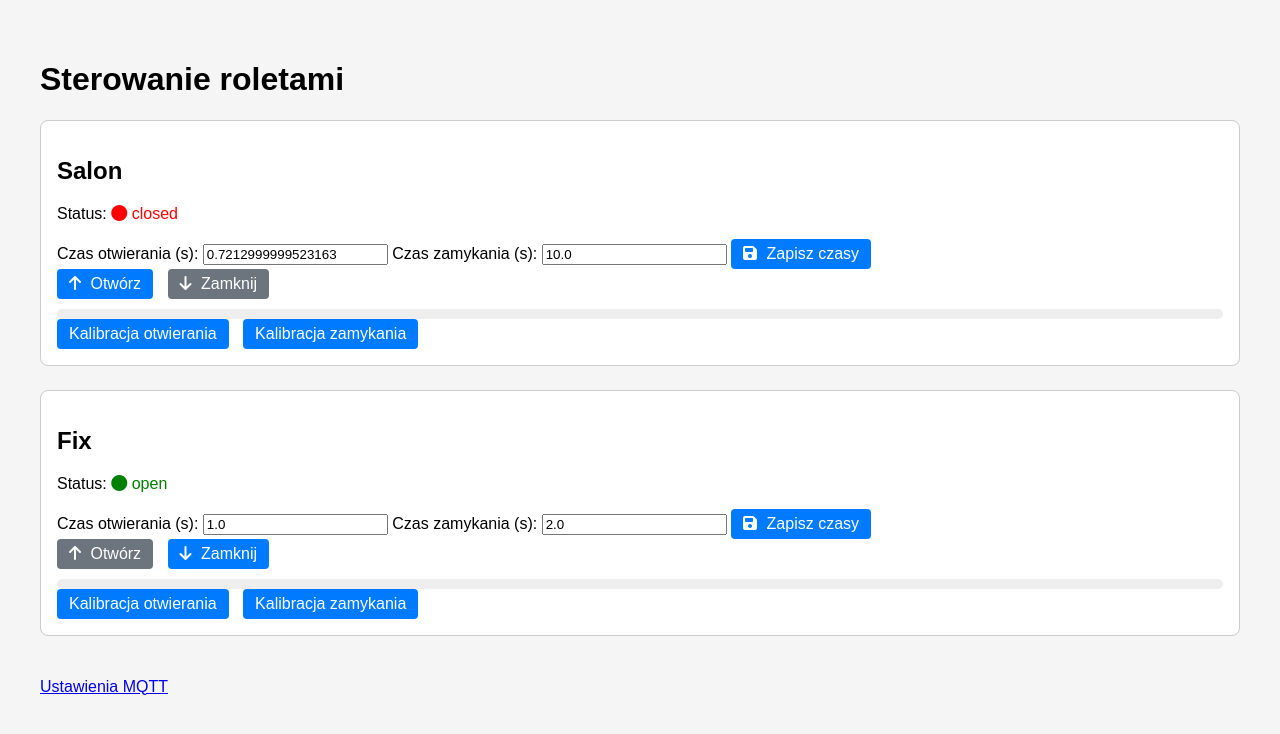
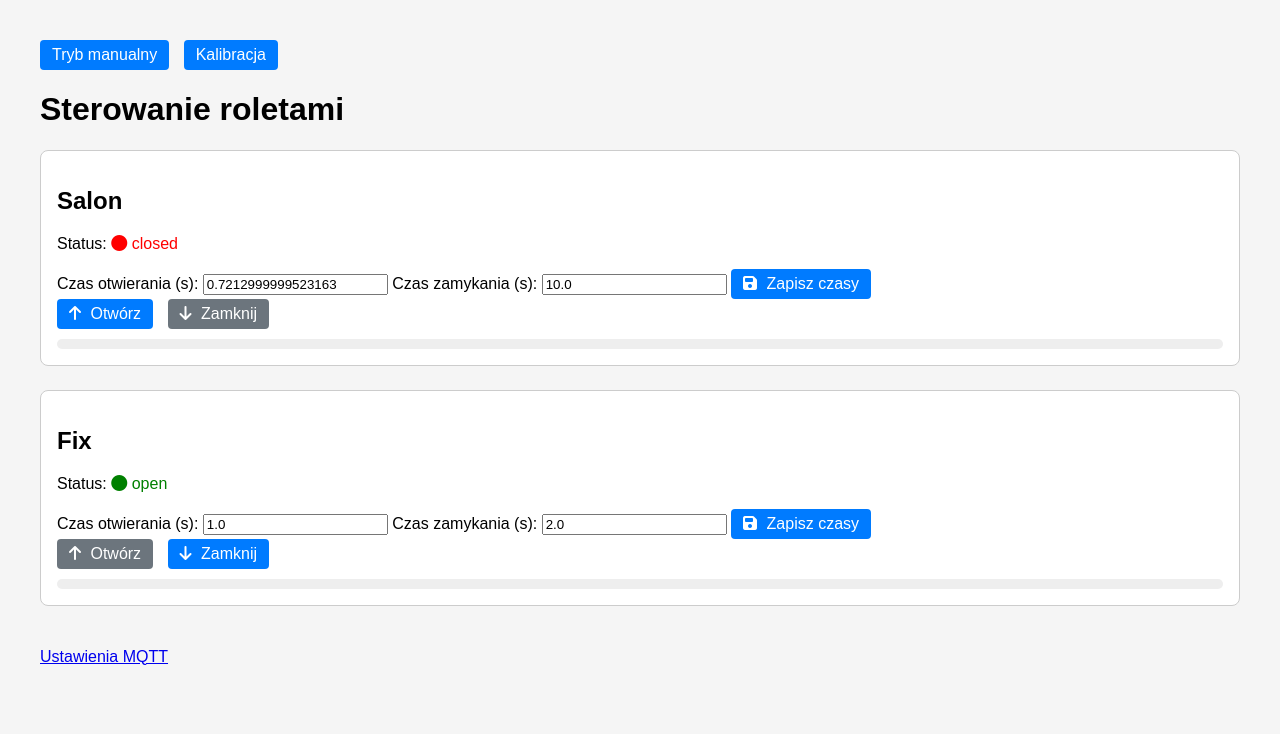
Before and after one commit to dciupka/SmartHome, a Django app: page / in a window 1280 px wide. Shown: the top 734 px of the page. Run offline with Django 5.2, Linux system fonts and the light colour scheme; data comes from the database, SQL or seed files in the repository; both versions use the stored data as it was after the commit.

Commit message:
działa razem modami kalibracja

```diff
--- a/shutters/templates/shutters/index.html
+++ b/shutters/templates/shutters/index.html
@@ -9,6 +9,11 @@
   <link rel="stylesheet" href="https://cdnjs.cloudflare.com/ajax/libs/font-awesome/6.5.0/css/all.min.css" />
 </head>
 <body>
+  <nav class="navbar">
+    <button id="mode-manual" class="nav-btn active">Tryb manualny</button>
+    <button id="mode-calibrate" class="nav-btn">Kalibracja</button>
+  </nav>
+
   <h1>Sterowanie roletami</h1>
 
   {% for shutter in shutters %}
@@ -25,6 +30,8 @@
         <span id="live-time-{{ shutter.id }}" class="live-time"></span>
       </p>
 
+      <!-- Manual controls -->
+      <div class="controls manual-mode">
         <div class="duration-inputs">
           <label for="open-{{ shutter.id }}">Czas otwierania (s):</label>
           <input type="number" min="0" step="0.1" id="open-{{ shutter.id }}" value="{{ shutter.open_duration }}" />
@@ -46,24 +53,37 @@
             <i class="fas fa-arrow-down"></i> Zamknij
           </button>
         </div>
-
-      <div class="progress-container">
-        <div class="progress-bar" id="progress-{{ shutter.id }}"></div>
       </div>
 
-      <div class="calibration">
+      <!-- Calibration controls -->
+      <div class="controls calibrate-mode" style="display:none;">
         <button id="cal-open-{{ shutter.id }}">Kalibracja otwierania</button>
         <span id="cal-open-time-{{ shutter.id }}" class="cal-time"></span>
         <button id="cal-close-{{ shutter.id }}">Kalibracja zamykania</button>
         <span id="cal-close-time-{{ shutter.id }}" class="cal-time"></span>
+      </div>
+
+      <div class="progress-container">
+        <div class="progress-bar" id="progress-{{ shutter.id }}"></div>
       </div>
     </div>
   {% endfor %}
 
   <br />
   <a href="/mqtt/settings/">Ustawienia MQTT</a>
+
   <script src="https://code.jquery.com/jquery-3.6.0.min.js"></script>
   <script>
+    // Mode toggle
+    $('#mode-manual').click(() => switchMode('manual'));
+    $('#mode-calibrate').click(() => switchMode('calibrate'));
+    function switchMode(mode) {
+      $('.nav-btn').removeClass('active');
+      $(`#mode-${mode}`).addClass('active');
+      $('.manual-mode').toggle(mode === 'manual');
+      $('.calibrate-mode').toggle(mode === 'calibrate');
+    }
+
     const animating = {};
     const calibData = {};
     const liveData = {};
@@ -89,10 +109,10 @@
     function renderStatus(id, state) {
       const span = document.getElementById(`status-${id}`);
       let label, color;
-      if (state === 'open')      { label='open';       color='green'; }
-      else if (state === 'closed'){ label='closed';     color='red';   }
-      else if (state === 'opening' || state === 'closing') { label='W trakcie'; color='orange'; }
-      else                        { label='unknown';    color='gray';  }
+      if (state === 'open')       { label = 'open';      color = 'green'; }
+      else if (state === 'closed') { label = 'closed';    color = 'red';   }
+      else if (state === 'opening' || state === 'closing') { label = 'W trakcie'; color = 'orange'; }
+      else                         { label = 'unknown';   color = 'gray';  }
       span.className = `status ${state}`;
       span.innerHTML = `<i class="fas fa-circle" style="color:${color}"></i> ${label}`;
     }
@@ -108,22 +128,24 @@
       liveData[id] = { start: performance.now() };
       disp.textContent = '0.0s';
       liveData[id].timer = setInterval(() => {
-        const e = (performance.now() - liveData[id].start)/1000;
-        disp.textContent = e.toFixed(1) + 's';
+        const elapsed = (performance.now() - liveData[id].start) / 1000;
+        disp.textContent = elapsed.toFixed(1) + 's';
       }, 100);
     }
 
     function stopLiveTimer(id) {
-      const d = liveData[id];
-      if (d && d.timer) { clearInterval(d.timer); delete liveData[id]; }
+      if (liveData[id]?.timer) {
+        clearInterval(liveData[id].timer);
+        delete liveData[id];
+      }
     }
 
     function control(id, action, duration) {
       const btnO = document.getElementById(`btn-open-${id}`);
       const btnC = document.getElementById(`btn-close-${id}`);
-      if ((action==='open' && btnO.disabled) || (action==='close' && btnC.disabled)) return;
+      if ((action === 'open' && btnO.disabled) || (action === 'close' && btnC.disabled)) return;
       fetch(`/shutter/${id}/${action}/`).then(() => {
-        const mid = action==='open' ? 'opening' : 'closing';
+        const mid = action === 'open' ? 'opening' : 'closing';
         renderStatus(id, mid);
         updateButtonStates(id, mid);
         if (!animating[id]) {
@@ -132,7 +154,7 @@
           startLiveTimer(id);
           setTimeout(() => {
             stopLiveTimer(id);
-            const fin = action==='open' ? 'open' : 'closed';
+            const fin = action === 'open' ? 'open' : 'closed';
             renderStatus(id, fin);
             updateButtonStates(id, fin);
             animating[id] = false;
@@ -145,8 +167,9 @@
       const open = parseFloat(document.getElementById(`open-${id}`).value);
       const close = parseFloat(document.getElementById(`close-${id}`).value);
       fetch(`/shutter/${id}/update_times/`, {
-        method: 'POST', headers: { 'Content-Type':'application/json','X-CSRFToken':'{{ csrf_token }}' },
-        body: JSON.stringify({ open_duration:open, close_duration:close })
+        method: 'POST',
+        headers: { 'Content-Type': 'application/json', 'X-CSRFToken': '{{ csrf_token }}' },
+        body: JSON.stringify({ open_duration: open, close_duration: close })
       }).then(() => { location.reload(); });
     }
 
@@ -157,23 +180,23 @@
         calibData[`${action}-${id}`] = {
           start: performance.now(),
           timer: setInterval(() => {
-            const elapsed = (performance.now() - calibData[`${action}-${id}`].start)/1000;
+            const elapsed = (performance.now() - calibData[`${action}-${id}`].start) / 1000;
             disp.textContent = elapsed.toFixed(1) + 's';
           }, 100)
         };
-        // start motor
         fetch(`/shutter/${id}/calibrate/${action}/start/`);
       });
       btn.addEventListener('mouseup', () => {
-        const d = calibData[`${action}-${id}`]; clearInterval(d.timer);
-        const elapsed = (performance.now() - d.start)/1000;
-        // stop motor
+        const data = calibData[`${action}-${id}`];
+        clearInterval(data.timer);
+        const elapsed = (performance.now() - data.start) / 1000;
         fetch(`/shutter/${id}/calibrate/${action}/stop/`, {
-          method:'POST', headers:{ 'Content-Type':'application/json','X-CSRFToken':'{{ csrf_token }}' },
+          method: 'POST',
+          headers: { 'Content-Type': 'application/json', 'X-CSRFToken': '{{ csrf_token }}' },
           body: JSON.stringify({ duration: elapsed })
         }).then(() => {
           disp.textContent = elapsed.toFixed(1) + 's';
-          if(action==='open') document.getElementById(`open-${id}`).value = elapsed.toFixed(1);
+          if (action === 'open') document.getElementById(`open-${id}`).value = elapsed.toFixed(1);
           else document.getElementById(`close-${id}`).value = elapsed.toFixed(1);
         });
       });
@@ -187,6 +210,7 @@
         wireCalibrate({{ shutter.id }}, 'open');
         wireCalibrate({{ shutter.id }}, 'close');
       {% endfor %}
+      switchMode('manual');
     });
 
     setInterval(() => {
@@ -196,21 +220,21 @@
           updates.forEach(u => {
             renderStatus(u.id, u.action);
             updateButtonStates(u.id, u.action);
-            if ((u.action==='opening'||u.action==='closing') && !animating[u.id]) {
+            if ((u.action === 'opening' || u.action === 'closing') && !animating[u.id]) {
               animating[u.id] = true;
-              animateBar(u.id,u.duration);
+              animateBar(u.id, u.duration);
               startLiveTimer(u.id);
-              setTimeout(()=>{
+              setTimeout(() => {
                 stopLiveTimer(u.id);
-                const fin = u.action==='opening'?'open':'closed';
+                const fin = u.action === 'opening' ? 'open' : 'closed';
                 renderStatus(u.id, fin);
                 updateButtonStates(u.id, fin);
                 animating[u.id] = false;
-              },u.duration*1000);
+              }, u.duration * 1000);
             }
           });
         });
-    },2000);
+    }, 2000);
   </script>
 </body>
 </html>
```
Also changed, not shown: db.sqlite3. Lines whose indentation alone changed are shown as unchanged.
